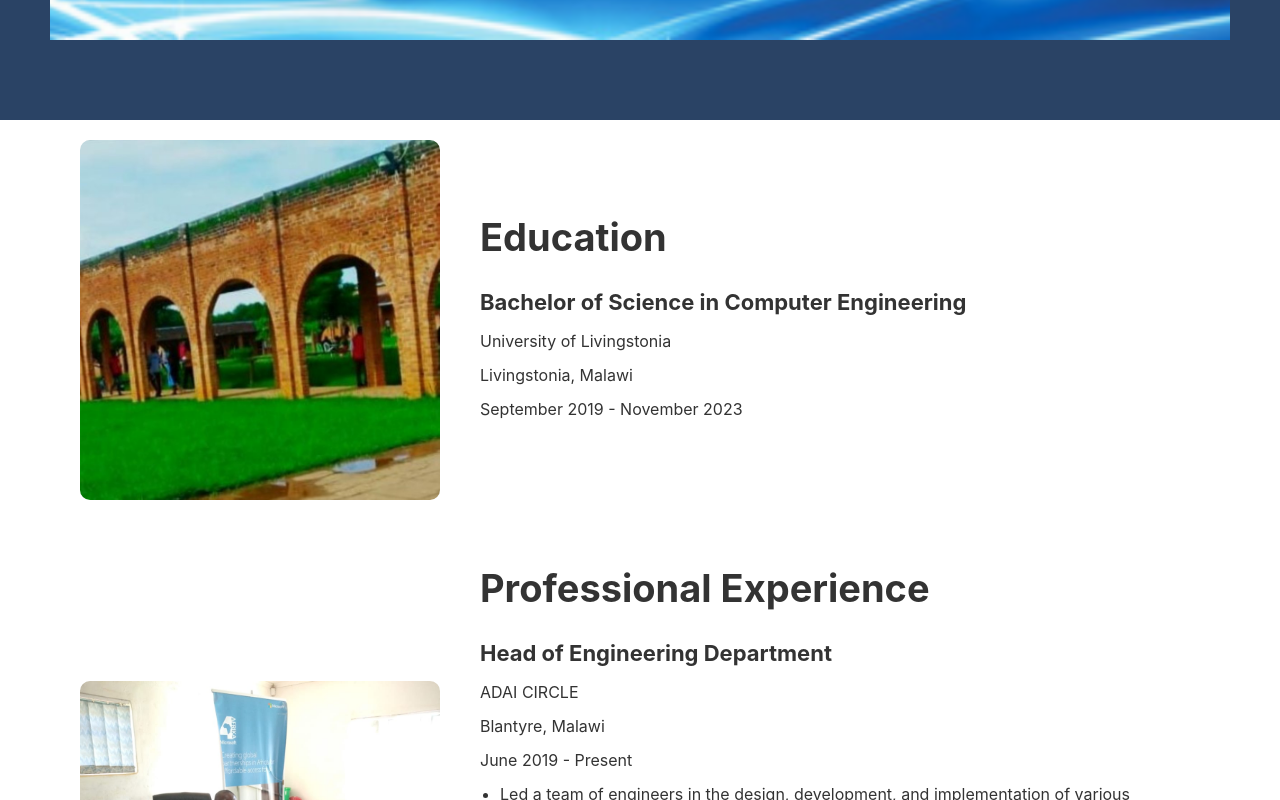
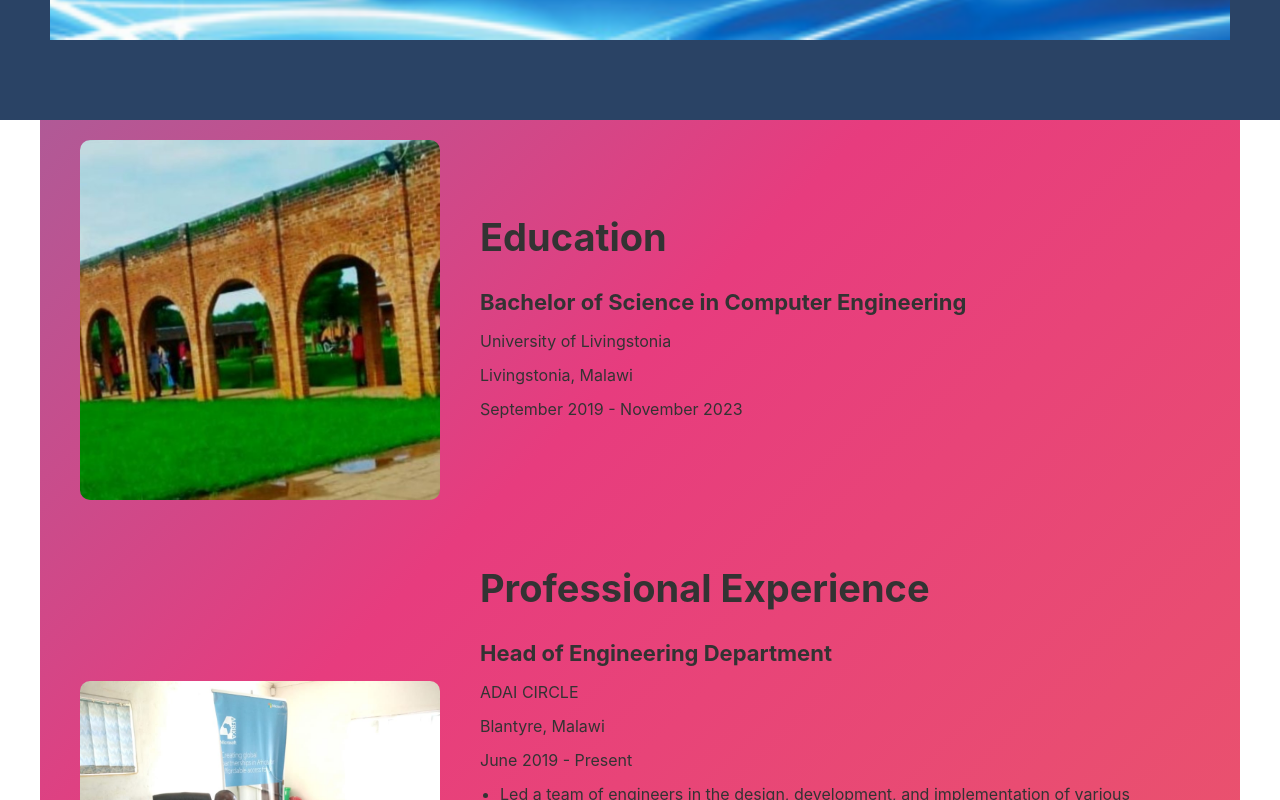
Before and after one commit to lundenge/Portfolio1, a React (Create React App) app: page / in a window 1280 px wide. Shown: the part 840-1640 px from the top of the page. Built offline with nearby package versions, Linux system fonts and the light colour scheme.

Commit message:
add background gradient on resume

```diff
--- a/src/components/Resume.css
+++ b/src/components/Resume.css
@@ -5,6 +5,23 @@
     margin: 0 auto;
     padding: 20px;
     box-sizing: border-box;
+
+	background: linear-gradient(-45deg, #ee7752, #e73c7e, #23a6d5, #23d5ab);
+	background-size: 400% 400%;
+	animation: gradient 15s ease infinite;
+
+}
+
+@keyframes gradient {
+	0% {
+		background-position: 0% 50%;
+	}
+	50% {
+		background-position: 100% 50%;
+	}
+	100% {
+		background-position: 0% 50%;
+	}
   }
 
   .section {
```
